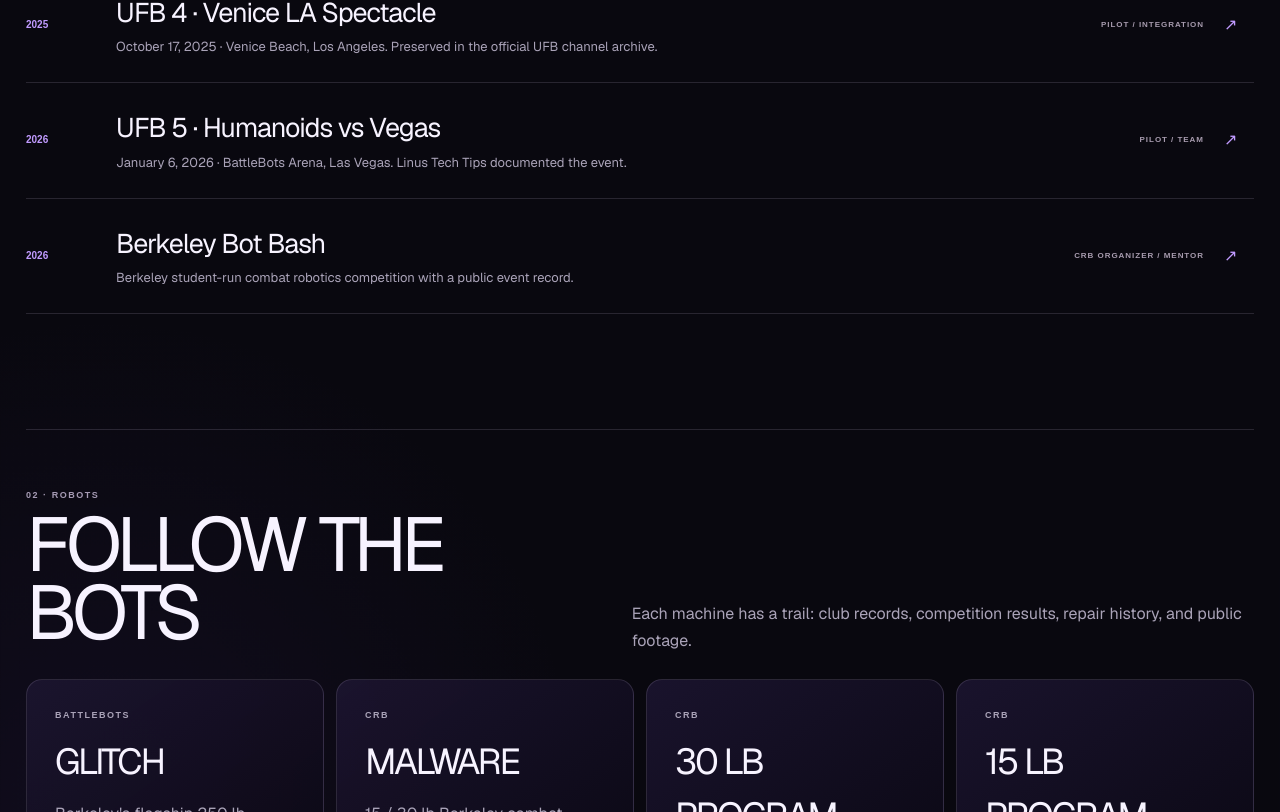
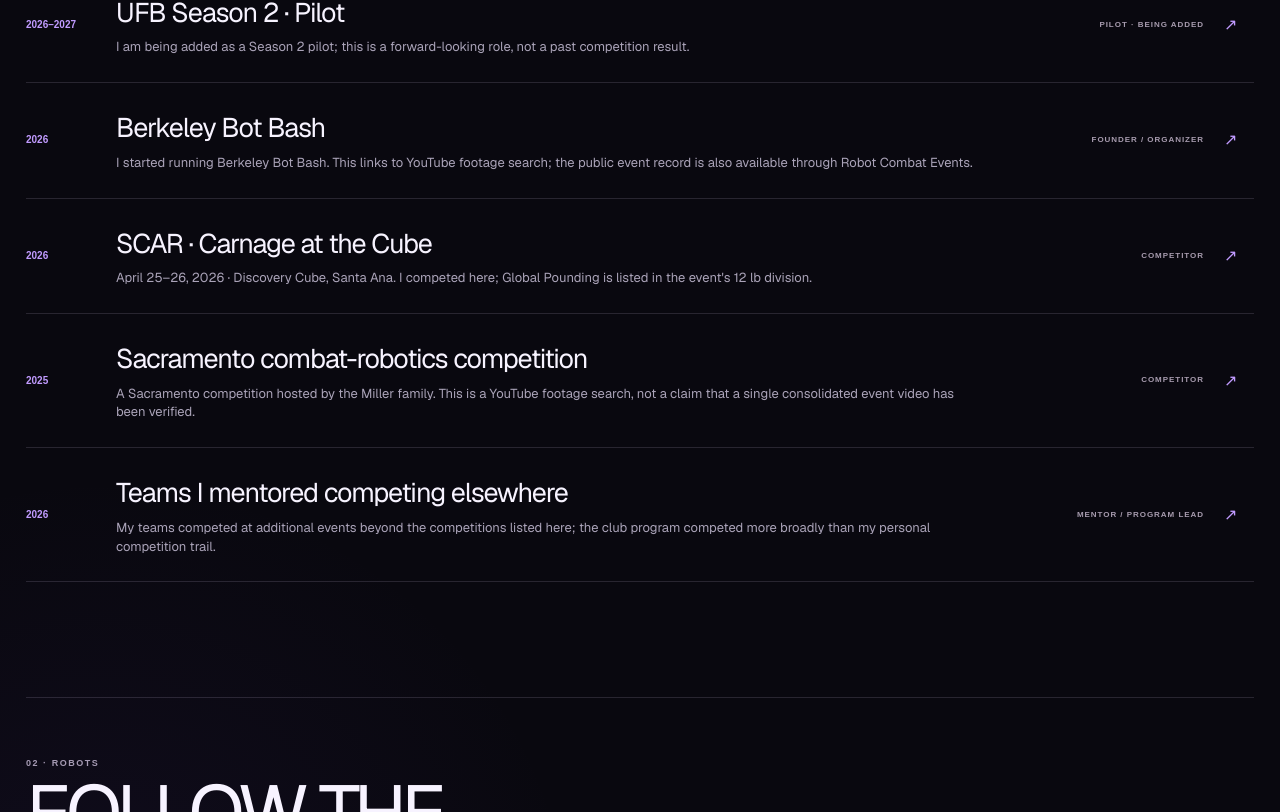
Before and after one commit to GursimarVirk/SimarWebsite, a Next.js app: page /media/stats in a window 1280 px wide. Shown: the part 1728-2540 px from the top of the page. Built offline with nearby package versions, Linux system fonts and the light colour scheme.

Commit message:
Update competition trail and robot stats

```diff
--- a/app/media/stats/page.tsx
+++ b/app/media/stats/page.tsx
@@ -7,29 +7,31 @@
 };
 
 const competitions=[
-  {year:"2025",event:"UFB 1 · Automata",role:"PILOT / INTEGRATION",href:"https://www.youtube.com/watch?v=5qLi2gIFSko",note:"July 5, 2025 · Frontier Tower, San Francisco. Official UFB event record / film."},
-  {year:"2025",event:"UFB 2 · Cyberpunk Alley",role:"PILOT / INTEGRATION",href:"https://www.twitch.tv/ufb0ts",note:"August 8, 2025 · Frontier Tower, San Francisco. Preserved in the official UFB broadcast archive."},
-  {year:"2025",event:"UFB 3 · Stanford vs UC Berkeley",role:"PILOT / TEAM",href:"https://www.twitch.tv/videos/2663272267?tt_content=vod&tt_medium=mobile_web_share",note:"October 3, 2025 · Frontier Tower, San Francisco. Berkeley vs Stanford card; the old portfolio preserved the official UFB VOD."},
-  {year:"2025",event:"UFB 4 · Venice LA Spectacle",role:"PILOT / INTEGRATION",href:"https://www.twitch.tv/ufb0ts",note:"October 17, 2025 · Venice Beach, Los Angeles. Preserved in the official UFB channel archive."},
-  {year:"2026",event:"UFB 5 · Humanoids vs Vegas",role:"PILOT / TEAM",href:"https://www.youtube.com/watch?v=VJqMPFNP4to",note:"January 6, 2026 · BattleBots Arena, Las Vegas. Linus Tech Tips documented the event."},
-  {year:"2026",event:"Berkeley Bot Bash",role:"CRB ORGANIZER / MENTOR",href:"https://www.robotcombatevents.com/events/7353",note:"Berkeley student-run combat robotics competition with a public event record."},
+  {year:"2025",event:"UFB 3 · Stanford vs UC Berkeley",role:"PILOT / COMPETITOR",href:"https://www.twitch.tv/videos/2663272267?tt_content=vod&tt_medium=mobile_web_share",note:"October 3, 2025 · San Francisco. I competed on this card and was pulled for an interview. I did not compete at UFB 1 or UFB 2."},
+  {year:"2026",event:"UFB 5 · Humanoids vs Vegas",role:"PILOT / COMPETITOR",href:"https://www.youtube.com/watch?v=VJqMPFNP4to",note:"January 6, 2026 · BattleBots Arena, Las Vegas. The event was documented by Linus Tech Tips; I was there competing."},
+  {year:"2026",event:"UFB One-Year Anniversary",role:"PILOT / COMPETITOR",href:"https://www.youtube.com/results?search_query=Ultimate+Bots+UFB+one+year+anniversary+match",note:"Anniversary event footage search. I competed at the one-year anniversary event."},
+  {year:"2026–2027",event:"UFB Season 2 · Pilot",role:"PILOT · BEING ADDED",href:"https://www.ultimatebots.com/",note:"I am being added as a Season 2 pilot; this is a forward-looking role, not a past competition result."},
+  {year:"2026",event:"Berkeley Bot Bash",role:"FOUNDER / ORGANIZER",href:"https://www.youtube.com/results?search_query=Berkeley+Bot+Bash+2026+combat+robotics",note:"I started running Berkeley Bot Bash. This links to YouTube footage search; the public event record is also available through Robot Combat Events."},
+  {year:"2026",event:"SCAR · Carnage at the Cube",role:"COMPETITOR",href:"https://www.youtube.com/results?search_query=SCAR+Carnage+at+the+Cube+2026+combat+robotics",note:"April 25–26, 2026 · Discovery Cube, Santa Ana. I competed here; Global Pounding is listed in the event's 12 lb division."},
+  {year:"2025",event:"Sacramento combat-robotics competition",role:"COMPETITOR",href:"https://www.youtube.com/results?search_query=Sacramento+combat+robotics+Miller+family+competition",note:"A Sacramento competition hosted by the Miller family. This is a YouTube footage search, not a claim that a single consolidated event video has been verified."},
+  {year:"2026",event:"Teams I mentored competing elsewhere",role:"MENTOR / PROGRAM LEAD",href:"https://combatrobotics.studentorg.berkeley.edu/",note:"My teams competed at additional events beyond the competitions listed here; the club program competed more broadly than my personal competition trail."},
 ];
 
 const robots=[
-  {name:"GLITCH",className:"BATTLEBOTS",result:"Berkeley's flagship 250 lb BattleBots robot",record:"https://battlebots.com/robot/glitch-2021/",video:"https://www.youtube.com/results?search_query=Glitch+Combat+Robotics+at+Berkeley+BattleBots"},
-  {name:"MALWARE",className:"CRB",result:"15 / 30 lb Berkeley combat-robot program",record:"https://combatrobotics.studentorg.berkeley.edu/",video:"https://www.youtube.com/results?search_query=Malware+Combat+Robotics+Berkeley"},
-  {name:"30 LB PROGRAM",className:"CRB",result:"Design, machining, heat treatment, wiring, testing, and competition builds",record:"https://combatrobotics.studentorg.berkeley.edu/",video:"https://www.youtube.com/results?search_query=Combat+Robotics+at+Berkeley+30+lb+robot"},
-  {name:"15 LB PROGRAM",className:"CRB",result:"Two competition-ready builds plus mentored student development",record:"https://combatrobotics.studentorg.berkeley.edu/",video:"https://www.youtube.com/results?search_query=Combat+Robotics+at+Berkeley+15+lb+robot"},
+  {name:"GLITCH",className:"250 LB · BATTLEBOTS",result:"I took the helm of GLITCH for a period, but did not make a substantial technical contribution to the heavyweight build.",record:"https://battlebots.com/robot/glitch-2021/",video:"https://www.youtube.com/results?search_query=Glitch+Combat+Robotics+at+Berkeley+BattleBots"},
+  {name:"MALWARE",className:"30 LB · CRB",result:"Berkeley's 30 lb combat robot. MALWARE is the 30 lb machine.",record:"https://combatrobotics.studentorg.berkeley.edu/",video:"https://www.youtube.com/results?search_query=Malware+30lb+Combat+Robotics+Berkeley"},
+  {name:"POUND TOWN",className:"15 LB · CRB",result:"A 15 lb combat robot I made as part of the Berkeley combat-robotics program.",record:"https://combatrobotics.studentorg.berkeley.edu/",video:"https://www.youtube.com/results?search_query=Pound+Town+15lb+Combat+Robotics+Berkeley"},
+  {name:"GLOBAL POUNDING",className:"12 LB · CRB",result:"A 12 lb robot that competed at SCAR — Carnage at the Cube 2026.",record:"https://www.robotcombatevents.com/events/6695/competitions/7397",video:"https://www.youtube.com/results?search_query=Global+Pounding+combat+robot"},
 ];
 
 const footage=[
-  ["UFB 1 — San Francisco, July 5 2025","Official UFB YouTube","https://www.youtube.com/watch?v=5qLi2gIFSko"],
-  ["UFB 1 — full event archive","Official UFB YouTube","https://www.youtube.com/watch?v=l0UuS83-jaE"],
-  ["UFB 3 — Berkeley vs Stanford VOD","Original UFB Twitch VOD","https://www.twitch.tv/videos/2663272267?tt_content=vod&tt_medium=mobile_web_share"],
-  ["UFB — original preserved clip","Original UFB Twitch clip","https://www.twitch.tv/ufb0ts/clip/SavoryHelpfulLeopardBrokeBack-BqkU3nvMaIOeVJJ8?tt_content=clip&tt_medium=mobile_web_share"],
-  ["UFB5 — Las Vegas","Linus Tech Tips","https://www.youtube.com/watch?v=VJqMPFNP4to"],
-  ["Original UFB broadcast channel","UFB Twitch","https://www.twitch.tv/ufb0ts"],
-  ["UFB competition archive","Ultimate Bots","https://www.ultimatebots.com/"],
+  ["UFB uploaded videos on YouTube","UFB / YouTube video search","https://www.youtube.com/results?search_query=Ultimate+Bots+UFB+humanoid+robot+fights"],
+  ["UFB 3 — Stanford vs Berkeley","Original UFB Twitch VOD","https://www.twitch.tv/videos/2663272267?tt_content=vod&tt_medium=mobile_web_share"],
+  ["UFB 5 — Las Vegas","Linus Tech Tips","https://www.youtube.com/watch?v=VJqMPFNP4to"],
+  ["UFB one-year anniversary match","YouTube footage search","https://www.youtube.com/results?search_query=Ultimate+Bots+UFB+one+year+anniversary+match"],
+  ["Berkeley Bot Bash 2026","YouTube footage search","https://www.youtube.com/results?search_query=Berkeley+Bot+Bash+2026+combat+robotics"],
+  ["SCAR — Carnage at the Cube 2026","YouTube footage search","https://www.youtube.com/results?search_query=SCAR+Carnage+at+the+Cube+2026+combat+robotics"],
+  ["Sacramento combat-robotics competition","YouTube footage search · Miller family-hosted","https://www.youtube.com/results?search_query=Sacramento+combat+robotics+Miller+family+competition"],
 ];
 
 export default function StatsPage(){
@@ -39,26 +41,26 @@
     <section className={`${styles.hero} page-width`}><p className="eyebrow">MEDIA · ROBOTICS STATS</p><h1>THE<br/><em>COMPETITION</em><br/>TRAIL</h1><p>Not just the robots I built — the competitions, teams, students, and fights around them.</p></section>
 
     <section className={`${styles.numbers} page-width`}>
-      <a href="#competitions"><strong>3+</strong><span>UFB EVENTS / APPEARANCES</span></a>
+      <a href="#competitions"><strong>3</strong><span>PAST UFB EVENTS · 3, 5 & ANNIVERSARY</span></a>
       <a href="#mentoring"><strong>26+</strong><span>TEAMS / PROJECT GROUPS MENTORED</span></a>
       <a href="#robots"><strong>20+</strong><span>CRB PROJECTS / ROBOTS IN THE PROGRAM</span></a>
       <a href="#sources"><strong>120+</strong><span>MEMBERS IN THE CRB PROGRAM</span></a>
     </section>
 
     <section id="competitions" className={`${styles.section} page-width`}>
-      <div className={styles.heading}><div><p className="eyebrow">01 · COMPETITIONS</p><h2>WHERE I SHOWED UP</h2></div><p>Roles range from piloting and system integration to organizing, mentoring, repairing, and keeping the robots alive between fights.</p></div>
+      <div className={styles.heading}><div><p className="eyebrow">01 · COMPETITIONS</p><h2>WHERE I SHOWED UP</h2></div><p>I competed at UFB 3, UFB 5, and the one-year anniversary; I did not compete at UFB 1 or UFB 2. I am also being added as a Season 2 pilot. Outside UFB, I started running Berkeley Bot Bash and competed at Carnage at the Cube and a Sacramento event hosted by the Miller family.</p></div>
       <div className={styles.rows}>{competitions.map(c=><a href={c.href} target="_blank" rel="noreferrer" className={styles.row} key={c.event}><span>{c.year}</span><div><h3>{c.event}</h3><p>{c.note}</p></div><b>{c.role}</b><i>↗</i></a>)}</div>
     </section>
 
     <section id="robots" className={`${styles.section} page-width`}>
-      <div className={styles.heading}><div><p className="eyebrow">02 · ROBOTS</p><h2>FOLLOW THE BOTS</h2></div><p>Each machine has a trail: club records, competition results, repair history, and public footage.</p></div>
+      <div className={styles.heading}><div><p className="eyebrow">02 · ROBOTS</p><h2>FOLLOW THE BOTS</h2></div><p>GLITCH, MALWARE, POUND TOWN, and GLOBAL POUNDING each have a different story. I took over GLITCH for a period but did not make a substantial technical contribution to its heavyweight build; MALWARE is 30 lb, POUND TOWN is 15 lb, and GLOBAL POUNDING is 12 lb.</p></div>
       <div className={styles.robotGrid}>{robots.map(r=><article className={styles.robot} key={r.name}><p className="eyebrow">{r.className}</p><h3>{r.name}</h3><p>{r.result}</p><div><a href={r.record} target="_blank" rel="noreferrer">RECORD ↗</a><a href={r.video} target="_blank" rel="noreferrer">FIGHTS / VIDEO ↗</a></div></article>)}</div>
     </section>
 
     <section className={`${styles.footage} page-width`}><div className={styles.heading}><div><p className="eyebrow">03 · FOOTAGE</p><h2>WATCH THE MACHINES</h2></div><p>The old portfolio's original UFB clip/VOD links are preserved here alongside the official event films and the current competition archive.</p></div><div className={styles.footageList}>{footage.map(([title,source,href],i)=><a href={href} target="_blank" rel="noreferrer" key={href}><span>{String(i+1).padStart(2,"0")}</span><div><strong>{title}</strong><small>{source}</small></div><b>↗</b></a>)}</div></section>
 
-    <section id="mentoring" className={`${styles.mentoring} page-width`}><div><p className="eyebrow">04 · MENTORSHIP</p><h2>BUILDING THE NEXT TEAMS</h2><p>CRB's model is hands-on: newer members start with smaller machines, learn the complete build cycle, and move toward more complex robots. My leadership work included design reviews, fabrication, testing, competition preparation, repairs, shop training, and event logistics.</p></div><div className={styles.bigStat}><strong>26+</strong><span>MENTORED TEAMS / PROJECT GROUPS</span><a href="https://combatrobotics.studentorg.berkeley.edu/" target="_blank" rel="noreferrer">SEE CRB PROGRAM ↗</a></div></section>
+    <section id="mentoring" className={`${styles.mentoring} page-width`}><div><p className="eyebrow">04 · MENTORSHIP</p><h2>BUILDING THE NEXT TEAMS</h2><p>At the time I was president, the program had roughly 120 students. CRB's model is hands-on: newer members start with smaller machines, learn the complete build cycle, and move toward more complex robots. I have carried that mentorship into work as well, training technicians in integration, troubleshooting, repairs, and repeatable fleet operations.</p></div><div className={styles.bigStat}><strong>~120</strong><span>STUDENTS IN THE PROGRAM DURING MY PRESIDENCY</span><a href="https://combatrobotics.studentorg.berkeley.edu/" target="_blank" rel="noreferrer">CURRENT CRB WEBSITE ↗</a><a href="https://www.instagram.com/glitch.battlebots/" target="_blank" rel="noreferrer">CRB / GLITCH INSTAGRAM ↗</a></div></section>
 
-    <section id="sources" className={`${styles.note} page-width`}><p className="eyebrow">05 · SOURCE TRAIL</p><p>The aggregate figures are based on the public CRB record plus the portfolio's documented leadership history. I am deliberately not inventing a team-by-team ledger where a public result or fight link has not been recovered yet. The next layer of this page can become that ledger as individual teams and VODs are matched.</p><div className={styles.sourceLinks}><a href="https://combatrobotics.studentorg.berkeley.edu/" target="_blank" rel="noreferrer">CRB ↗</a><a href="https://battlebots.com/robot/glitch-2021/" target="_blank" rel="noreferrer">BATTLEBOTS / GLITCH ↗</a><a href="https://www.robotcombatevents.com/events/7353" target="_blank" rel="noreferrer">BERKELEY BOT BASH ↗</a></div></section>
+    <section id="sources" className={`${styles.note} page-width`}><p className="eyebrow">05 · SOURCE TRAIL</p><p>The roughly 120-student figure reflects the size of the program during my presidency. The competition list separates my own appearances from events attended by the wider teams. Where a direct upload was not findable, the footage link opens a targeted YouTube search rather than pretending an exact video has been verified.</p><div className={styles.sourceLinks}><a href="https://combatrobotics.studentorg.berkeley.edu/" target="_blank" rel="noreferrer">CRB WEBSITE ↗</a><a href="https://www.instagram.com/glitch.battlebots/" target="_blank" rel="noreferrer">CRB / GLITCH INSTAGRAM ↗</a><a href="https://battlebots.com/robot/glitch-2021/" target="_blank" rel="noreferrer">BATTLEBOTS / GLITCH ↗</a><a href="https://www.robotcombatevents.com/events/7353" target="_blank" rel="noreferrer">BERKELEY BOT BASH ↗</a></div></section>
   </main>;
 }
```
